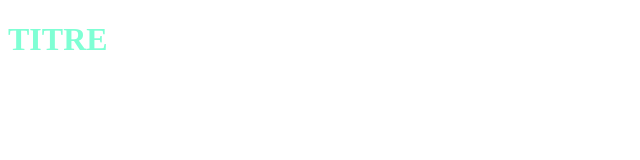
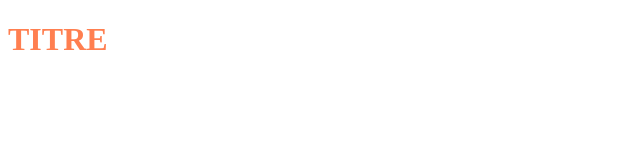
Before and after one commit to nnannou/OpenclassroomsProject, a plain HTML site: page index.html in a window 1280 px wide. Shown: the whole page, without its empty margins (0-640 px from the left). Drawn offline with Linux system fonts and the light colour scheme.

Commit message:
Modification couleur h1

```diff
--- a/style.css
+++ b/style.css
@@ -1,3 +1,3 @@
 h1 {
-    color: aquamarine;
+    color:coral;
 }
```
